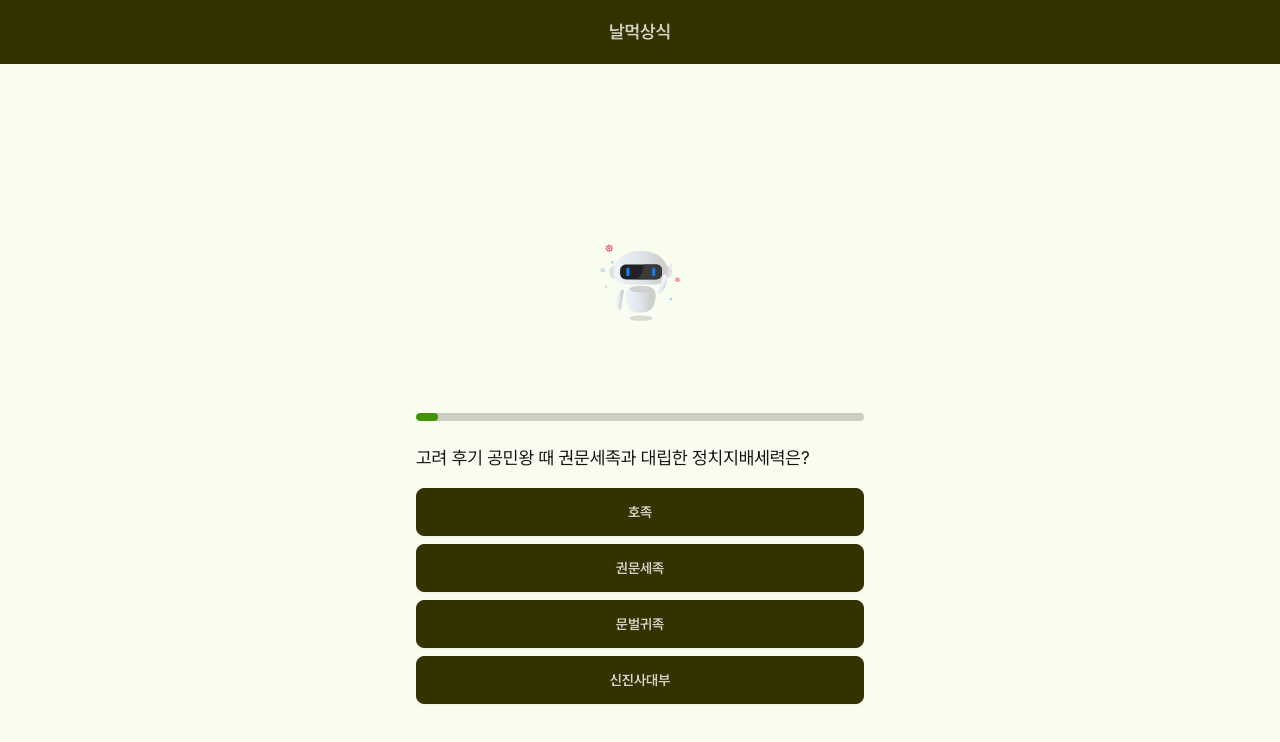
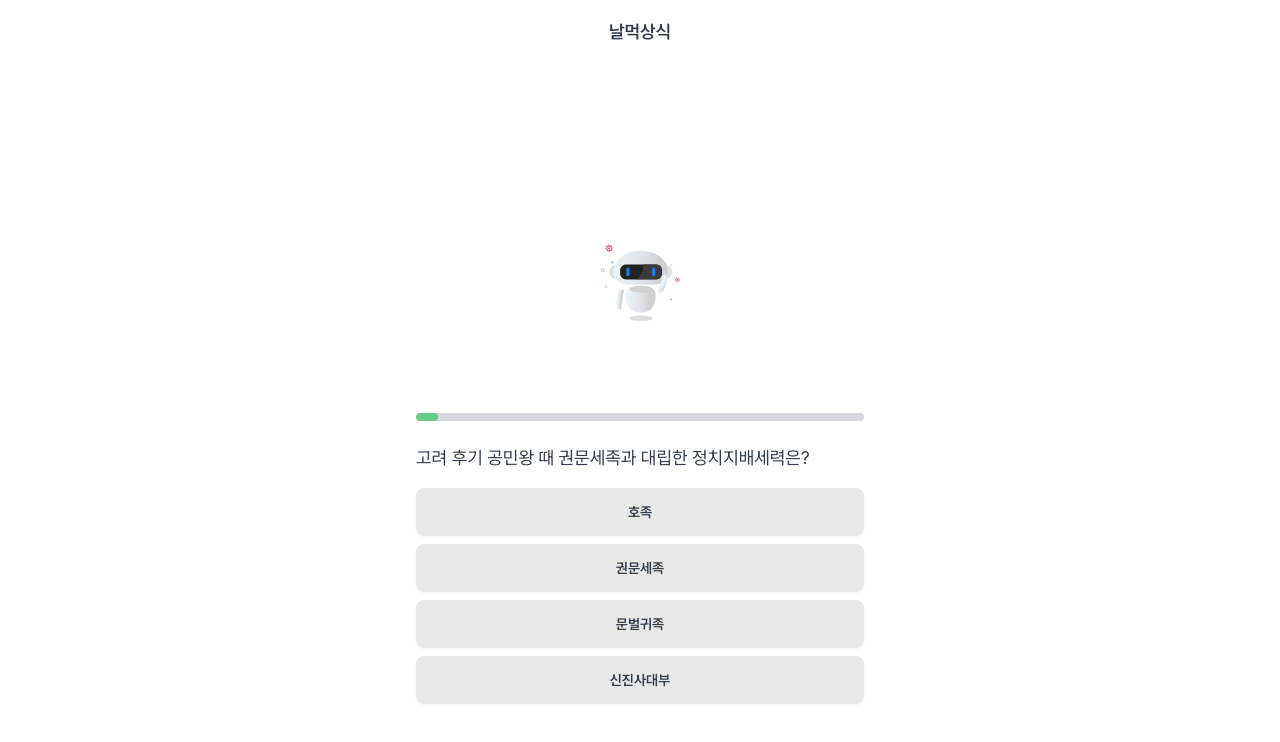
Before and after one commit to jungeol-h/quiz-vs, a Next.js app: page /quiz in a window 1280 px wide. Shown: the top 742 px of the page. Built offline with nearby package versions, Linux system fonts and the light colour scheme.

Commit message:
refactor: Update URLs in layout.tsx for better website branding and sharing

```diff
--- a/app/globals.css
+++ b/app/globals.css
@@ -1,9 +1,6 @@
 @tailwind base;
 @tailwind components;
 @tailwind utilities;
-
-body {
-}
 
 @layer utilities {
   .text-balance {
--- a/app/layout.tsx
+++ b/app/layout.tsx
@@ -64,7 +64,7 @@ export default function RootLayout({ children }: Props) {
       </head>
       <body className={pretendard.className}>
         <GoogleTagManager gtmId="GTM-TZWQQC8K" />
-        <div className="navbar bg-neutral text-neutral-content justify-center mb-2 h-12">
+        <div className="navbar bg-base-100 justify-center mb-2 h-12">
           <Link href="/" className="btn btn-ghost">
             <span className="text-lg">날먹상식</span>
           </Link>
--- a/app/page.tsx
+++ b/app/page.tsx
@@ -26,7 +26,6 @@ export default function Home() {
   return (
     <div className="min-h-screen flex flex-col justify-center items-center">
       <h1 className="text-5xl font-bold mb-4">인간 VS GPT</h1>
-
       <div className="mt-6">
         <Player
           autoplay
--- a/app/quiz/page.js
+++ b/app/quiz/page.js
@@ -80,6 +80,19 @@ const Quiz = () => {
       const correctCount = updatedAnswers.filter(
         (answer) => answer.isCorrect
       ).length;
+
+      // Calculate scores by category
+      const categoryScores = updatedAnswers.reduce((acc, answer) => {
+        if (!acc[answer.category]) {
+          acc[answer.category] = { correct: 0, total: 0 };
+        }
+        acc[answer.category].total++;
+        if (answer.isCorrect) {
+          acc[answer.category].correct++;
+        }
+        return acc;
+      }, {});
+
       const response = await fetch(
         "https://hook.eu2.make.com/ljtf7563g3lhmyh2iad6ceqmohaiaenh",
         {
@@ -91,6 +104,7 @@ const Quiz = () => {
             answers: updatedAnswers,
             correctCount: correctCount,
             totalQuestions: updatedAnswers.length,
+            categoryScores: categoryScores, // Include category scores
           }),
         }
       );
@@ -102,12 +116,12 @@ const Quiz = () => {
           correctCount: correctCount,
           totalQuestions: updatedAnswers.length,
           answers: updatedAnswers,
+          categoryScores: categoryScores, // Include category scores
         })
       );
       router.replace("/results");
     } catch (error) {
       console.error("Error sending quiz data:", error);
-      // 에러 처리 로직 추가
       setIsLoading(false);
     }
   };
@@ -169,7 +183,7 @@ const Quiz = () => {
           {currentQuestion.options.map((option, index) => (
             <button
               key={index}
-              className={`btn btn-neutral mb-2 ${
+              className={`btn mb-2 ${
                 showAnswer && option === correctOption ? "bg-green-500" : ""
               } ${
                 showAnswer &&
--- a/app/results/page.js
+++ b/app/results/page.js
@@ -11,6 +11,7 @@ const Results = () => {
   const [nickname, setNickname] = useState(null);
   const [loading, setLoading] = useState(true);
   const [answers, setAnswers] = useState([]); // [question, correctAnswer, userAnswer, isCorrect]
+  const [categoryScores, setCategoryScores] = useState({});
   const router = useRouter();
 
   useEffect(() => {
@@ -23,13 +24,13 @@ const Results = () => {
         setGrade(data.tier);
         setNickname(data.nickname);
         setAnswers(data.answers || []);
+        setCategoryScores(data.categoryScores || {});
       }
       setLoading(false);
     };
 
     fetchResults();
 
-    // Replace the current history state to disable back navigation
     history.replaceState(null, "", location.href);
 
     const handlePopState = (event) => {
@@ -102,9 +103,9 @@ const Results = () => {
           {totalQuestions > 0 ? (
             <>
               <h2 className="text-4xl font-bold mb-8 mt-8">🎉 퀴즈 결과 🎉</h2>
-              <div className="bg-gray-800 p-8 rounded-lg shadow-lg">
+              <div className="p-8 rounded-lg shadow-lg">
                 <p className="text-3xl mb-1">
-                  당신의 점수는 <br></br>
+                  당신의 점수는 <br />
                   <strong>{score}점</strong>
                 </p>
                 <p className="text-xs mb-2">
@@ -120,7 +121,31 @@ const Results = () => {
                     결과입니다.
                   </p>
                 </div>
+
+                <div className="mt-8">
+                  <h3 className="text-2xl font-bold mb-4">분야별 점수</h3>
+                  <div className="flex flex-wrap justify-center gap-4">
+                    {Object.keys(categoryScores).map((category, index) => {
+                      const score = categoryScores[category];
+                      const percentage =
+                        score.total > 0
+                          ? Math.round((score.correct / score.total) * 100)
+                          : 0;
+                      return (
+                        <div key={index} className="flex flex-col items-center">
+                          <div
+                            className="radial-progress bg-gray-50 text-primary text-xs"
+                            style={{ "--value": percentage }}
+                          >
+                            {percentage}%
                           </div>
+                          <p className="text-lg mt-2">{category}</p>
+                        </div>
+                      );
+                    })}
+                  </div>
+                </div>
+
                 <div className="mt-8">
                   <button
                     className="btn btn-secondary px-6 py-3 mr-4"
@@ -138,13 +163,18 @@ const Results = () => {
                     📢 친구에게 퀴즈 공유하기
                   </button>
                 </div>
+              </div>
+
               <div className="mt-8">
                 <h3 className="text-2xl font-bold mb-4">문제 리스트</h3>
                 <ul className="space-y-4">
                   {answers.map((answer, index) => (
-                    <li key={index} className="bg-gray-800 p-4 rounded-lg">
+                    <li
+                      key={index}
+                      className="p-4 rounded-lg border-2 border-slate-100"
+                    >
                       <p className="text-lg mb-2">{answer.question}</p>
-                      <p className="text-sm text-gray-400 mb-1">
+                      <p className="text-sm mb-1">
                         정답: {answer.correctAnswer}
                       </p>
                       <p
--- a/tailwind.config.js
+++ b/tailwind.config.js
@@ -13,6 +13,6 @@ module.exports = {
   },
   plugins: [require("daisyui")],
   daisyui: {
-    themes: ["lemonade"],
+    themes: ["emerald"],
   },
 };
--- a/tailwind.config.ts
+++ b/tailwind.config.ts
@@ -6,15 +6,7 @@ const config: Config = {
     "./components/**/*.{js,ts,jsx,tsx,mdx}",
     "./app/**/*.{js,ts,jsx,tsx,mdx}",
   ],
-  theme: {
-    extend: {
-      backgroundImage: {
-        "gradient-radial": "radial-gradient(var(--tw-gradient-stops))",
-        "gradient-conic":
-          "conic-gradient(from 180deg at 50% 50%, var(--tw-gradient-stops))",
-      },
-    },
-  },
+  theme: {},
   plugins: [],
 };
 export default config;
```
Also changed, not shown: 1 other file (tests, documents, lock files or other folders). Lines whose indentation alone changed are shown as unchanged.
